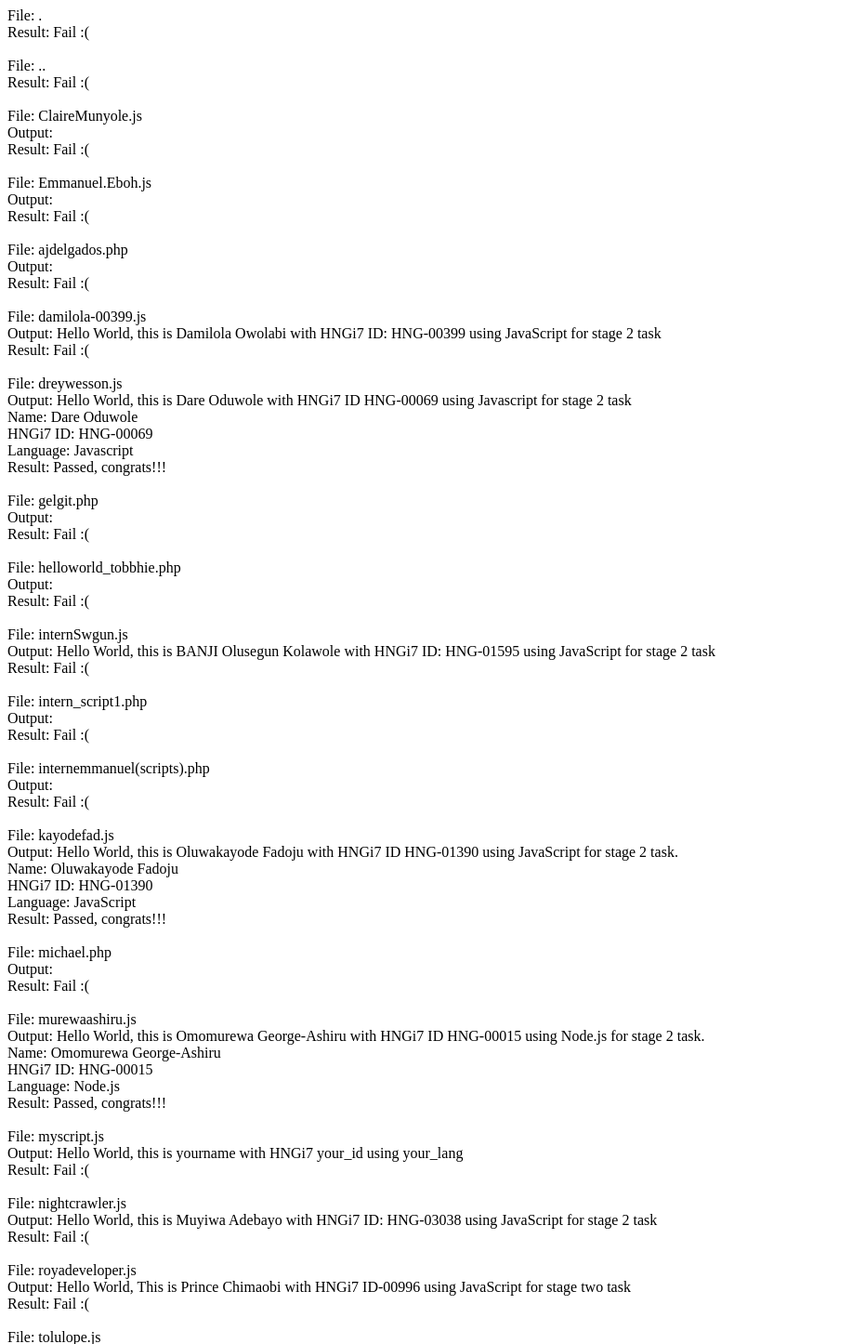
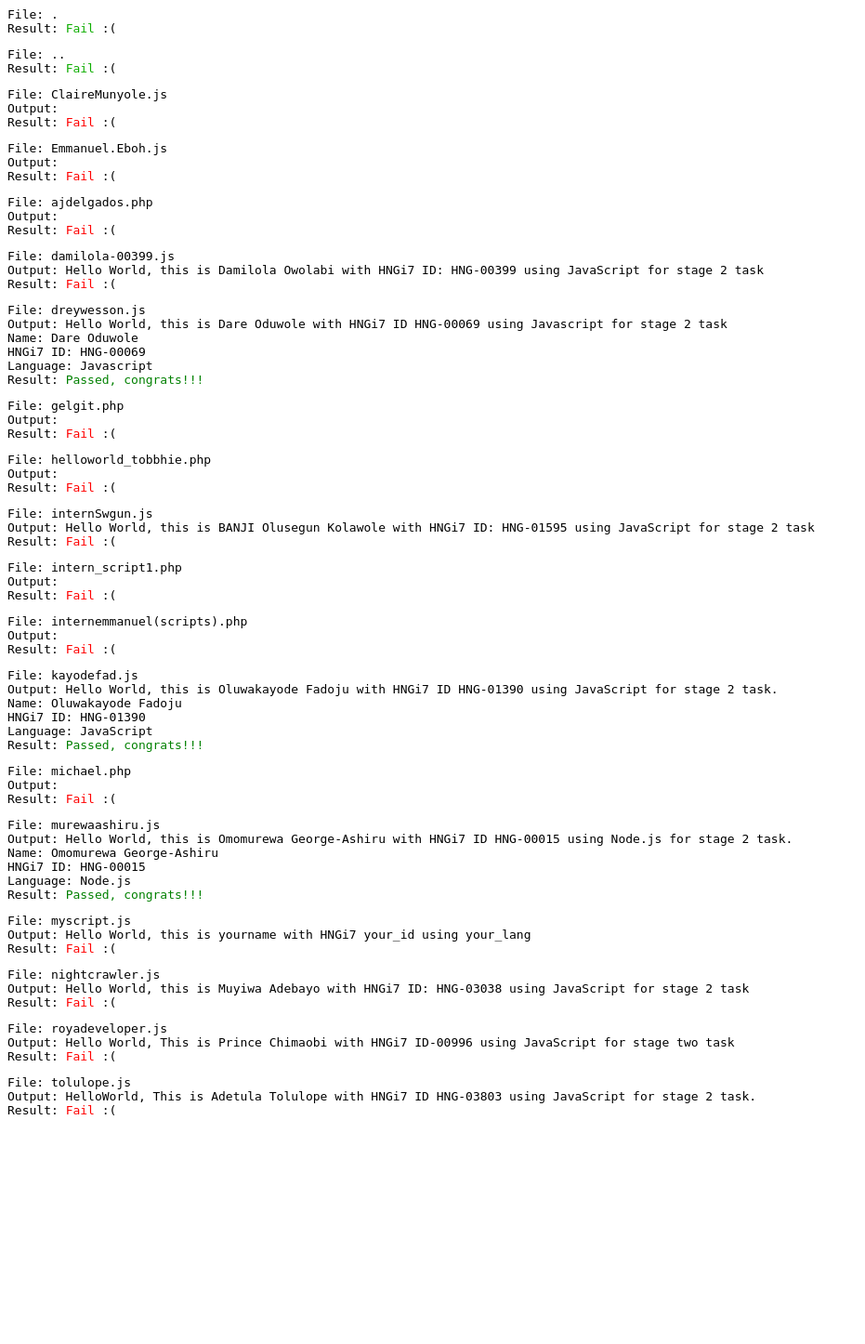
Before and after one commit to DreyWesson/team-superman-hngi7, a PHP site: page / in a window 1280 px wide. Shown: the top 1446 px of the page at 93% size, without its empty margins (0-931 px from the left). After the commit the page ends 1200 px from the top, so only its background shows below. Run offline with PHP 8.4, Linux system fonts and the light colour scheme.

Commit message:
Text formating for easy readability

```diff
--- a/index.php
+++ b/index.php
@@ -2,6 +2,7 @@
 $files = scandir('scripts');
 if($files) {
     foreach($files as $file) {
+        echo "<pre>";
         echo 'File: '.$file.'<br />';
 
         unset($output);
@@ -21,14 +22,14 @@ if($files) {
                 echo 'Name: '.$result[1].'<br />';
                 echo 'HNGi7 ID: '.$result[2].'<br />';
                 echo 'Language: '.$result[4].'<br />';
-                echo 'Result: Passed, congrats!!!';
+                echo 'Result: <font color=green>Passed, congrats!!!</font>';
             } else {
-                echo 'Result: Fail :(';
+                echo 'Result: <font color=red>Fail </font>:(';
             }
         } else {
-            echo 'Result: Fail :(';
+            echo 'Result: <font color=read>Fail </font>:(';
         }
+        echo "</pre>";
 
-        echo '<br /><br />';
     }
 }
```
